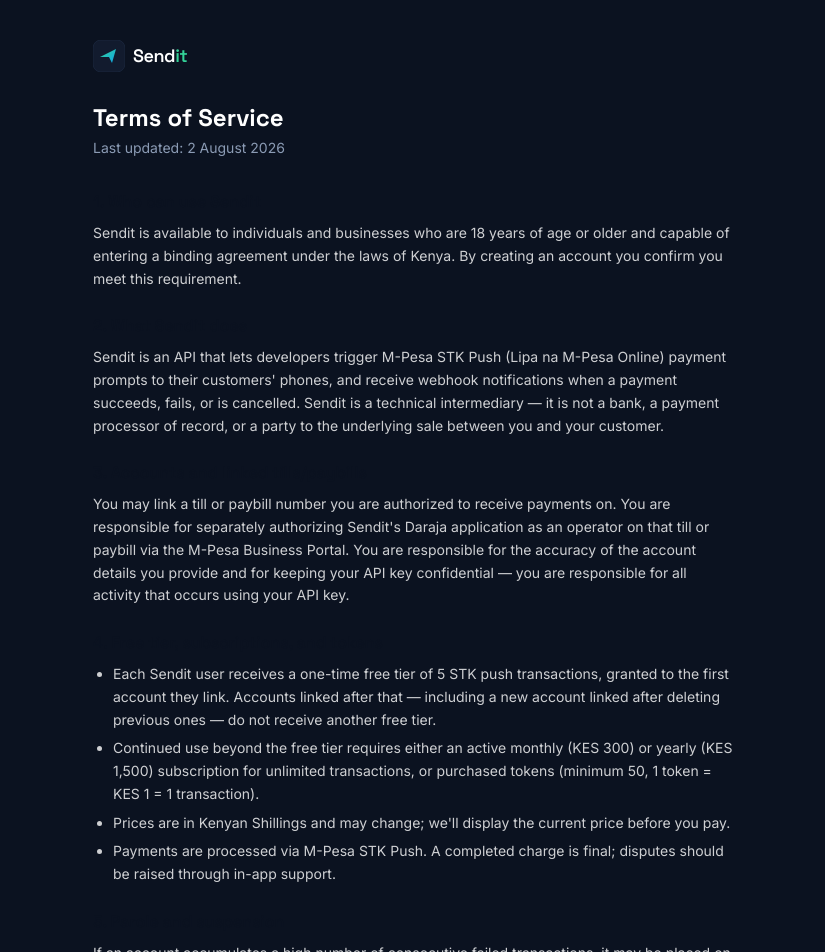
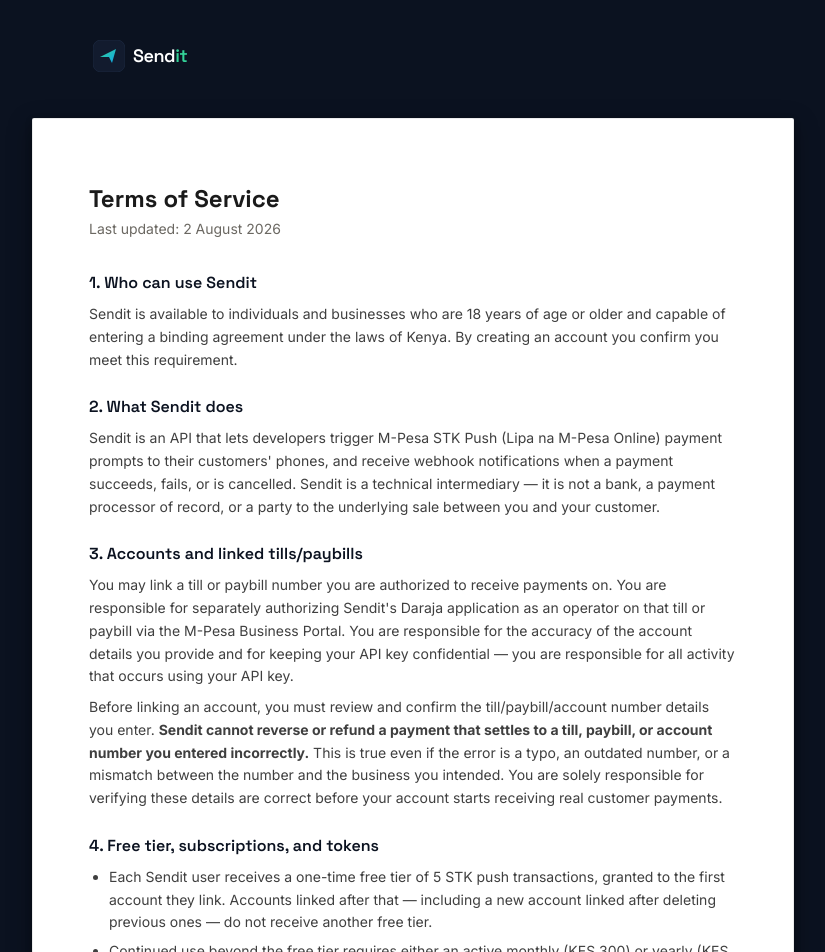
Before and after one commit to chocle254/Sendit, a Next.js app: page /terms in a window 1280 px wide. Shown: the top 952 px of the page, without its empty margins (227-1052 px from the left). Built offline with nearby package versions, Linux system fonts and the light colour scheme; no server answers.

Commit message:
Update terms.js

```diff
--- a/pages/terms.js
+++ b/pages/terms.js
@@ -6,12 +6,26 @@
   return (
     <div className="min-h-screen bg-base text-white">
       <Head><title>Terms of Service — Sendit</title></Head>
-      <div className="max-w-2xl mx-auto px-4 py-10">
+      <div className="max-w-2xl mx-auto px-4 pt-10">
         <Link href="/"><Logo size={32} /></Link>
-        <h1 className="font-display text-2xl font-bold mt-6 mb-1">Terms of Service</h1>
-        <p className="text-muted text-sm mb-8">Last updated: {new Date().toLocaleDateString("en-KE", { year: "numeric", month: "long", day: "numeric" })}</p>
+      </div>
 
-        <div className="space-y-6 text-sm leading-relaxed text-white/90">
+      {/* A4-proportioned sheet (210:297 aspect) with a paper edge/shadow, sitting on
+          the dark app background like a printed page rather than themed to match it. */}
+      <div className="max-w-[794px] mx-auto px-4 py-10">
+        <div
+          className="bg-white text-[#1a1a1a] rounded-sm mx-auto px-8 sm:px-14 py-12 sm:py-16"
+          style={{
+            minHeight: "1123px", // A4 at 96dpi: 794x1123
+            boxShadow:
+              "0 1px 0 rgba(0,0,0,0.06), 0 8px 24px rgba(0,0,0,0.35), 0 2px 6px rgba(0,0,0,0.25)",
+            border: "1px solid rgba(0,0,0,0.08)",
+          }}
+        >
+          <h1 className="font-display text-2xl font-bold mb-1">Terms of Service</h1>
+          <p className="text-[#6b6862] text-sm mb-8">Last updated: {new Date().toLocaleDateString("en-KE", { year: "numeric", month: "long", day: "numeric" })}</p>
+
+          <div className="space-y-6 text-sm leading-relaxed text-[#2a2a2a]">
             <Section title="1. Who can use Sendit">
               Sendit is available to individuals and businesses who are 18 years of age or older and
               capable of entering a binding agreement under the laws of Kenya. By creating an account
@@ -32,6 +46,14 @@
               that till or paybill via the M-Pesa Business Portal. You are responsible for the accuracy
               of the account details you provide and for keeping your API key confidential — you are
               responsible for all activity that occurs using your API key.
+              <p className="mt-2">
+                Before linking an account, you must review and confirm the till/paybill/account number
+                details you enter. <strong>Sendit cannot reverse or refund a payment that settles to a
+                till, paybill, or account number you entered incorrectly.</strong> This is true even if
+                the error is a typo, an outdated number, or a mismatch between the number and the
+                business you intended. You are solely responsible for verifying these details are
+                correct before your account starts receiving real customer payments.
+              </p>
             </Section>
 
             <Section title="4. Free tier, subscriptions, and tokens">
@@ -90,9 +112,10 @@
               associated with your Sendit account's support channel.
             </Section>
 
-          <p className="text-muted text-xs pt-4 border-t border-line/60">
-            See also our <Link href="/privacy" className="text-mint hover:underline">Privacy Policy</Link>.
+            <p className="text-[#6b6862] text-xs pt-4 border-t border-black/10">
+              See also our <Link href="/privacy" className="text-[#0e7a5f] hover:underline">Privacy Policy</Link>.
             </p>
+          </div>
         </div>
       </div>
     </div>
@@ -102,8 +125,8 @@
 function Section({ title, children }) {
   return (
     <section>
-      <h2 className="font-display text-base font-semibold mb-2">{title}</h2>
-      <div className="text-white/80">{children}</div>
+      <h2 className="font-display text-base font-semibold mb-2 text-[#111]">{title}</h2>
+      <div className="text-[#2a2a2a]/90">{children}</div>
     </section>
   );
 }
```
Lines whose indentation alone changed are shown as unchanged.
